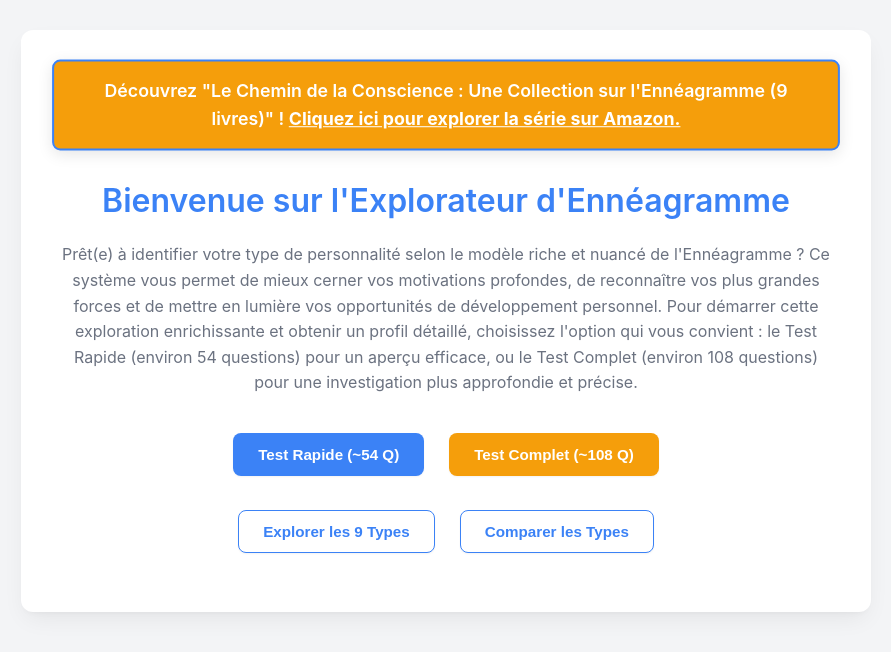
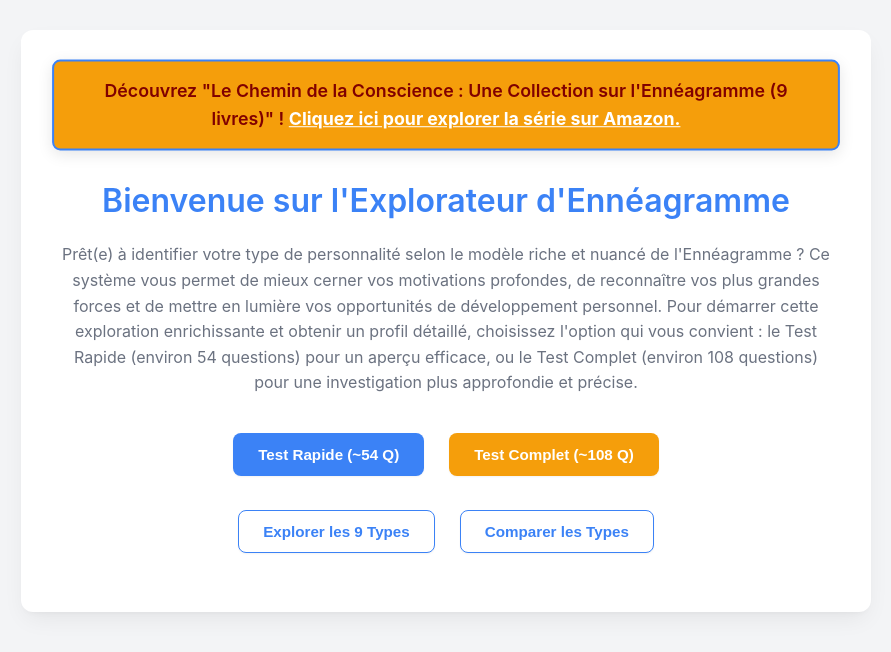
Before and after one commit to ericsotoca/Enneagramme, a plain HTML site: page index.html in a window 1280 px wide. Shown: the whole page, without its empty margins (194-1085 px from the left). Drawn offline with Linux system fonts and the light colour scheme.

Commit message:
Update index.html

```diff
--- a/index.html
+++ b/index.html
@@ -97,7 +97,7 @@
         /* NOUVEAU STYLE POUR LA BANNIÈRE DE PROMOTION */
         .promo-banner {
             background-color: var(--secondary-color); /* Orange vif */
-            color: white;
+            color: #800000;
             padding: 15px 20px;
             text-align: center;
             font-size: 1.1em;
```
